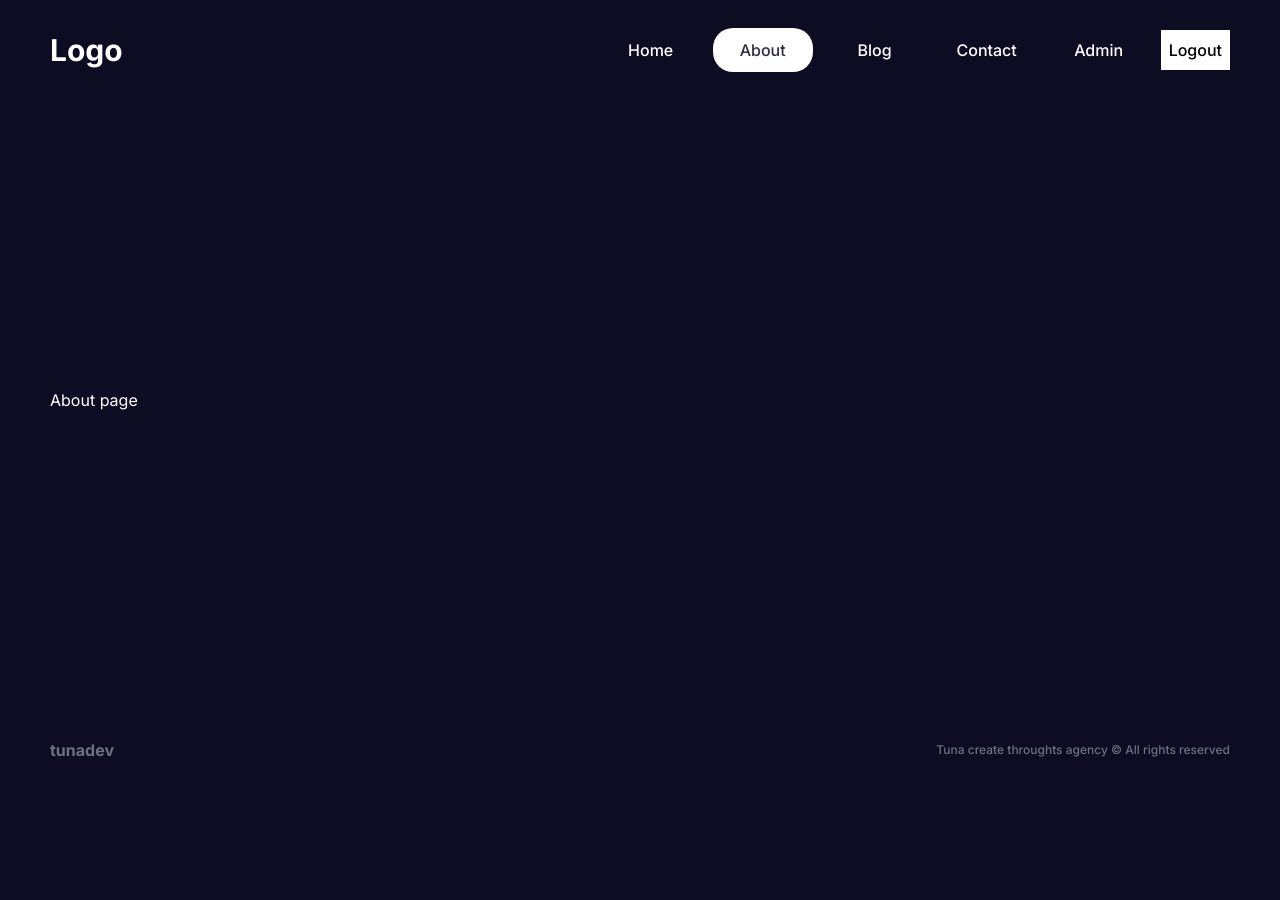
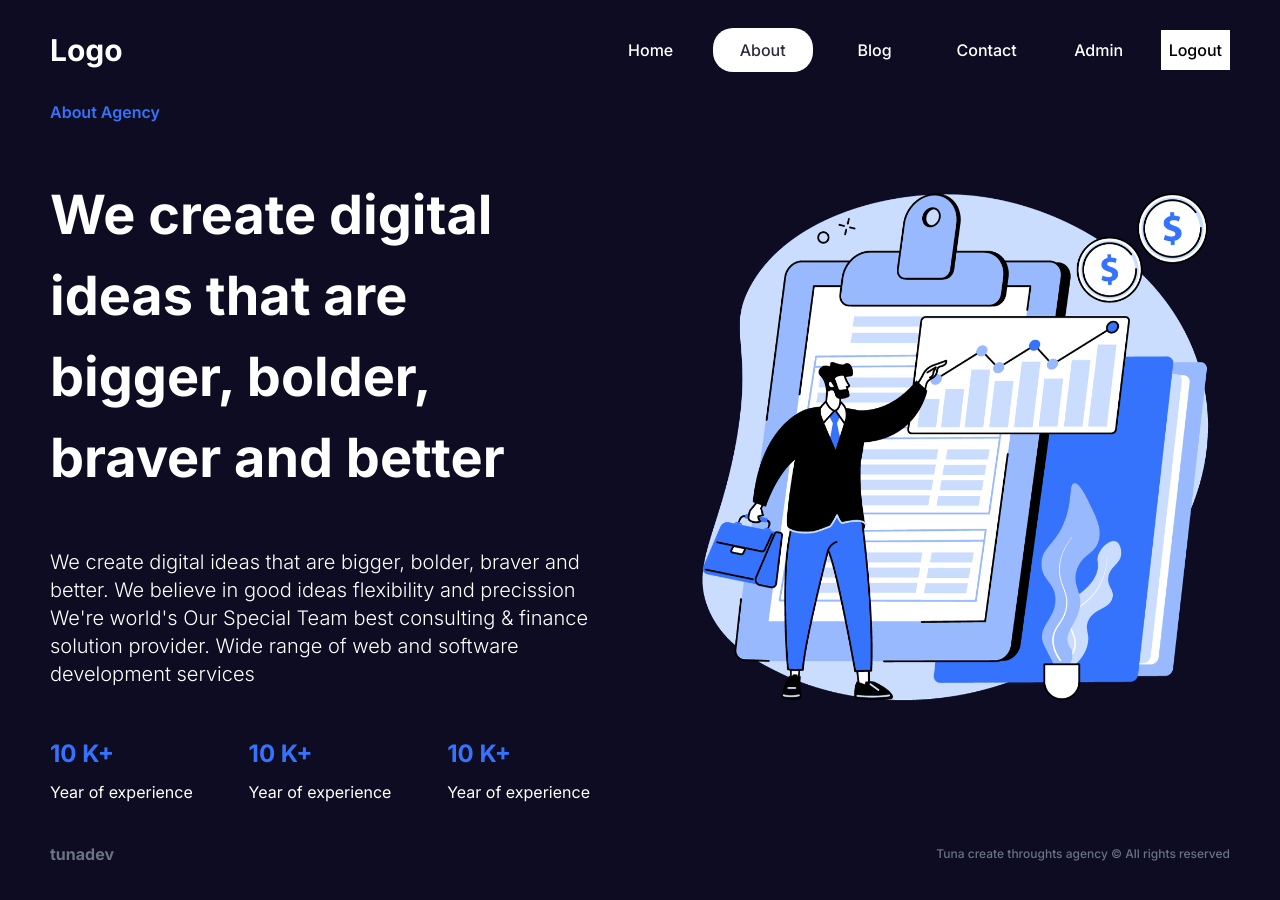
Before and after one commit to iamtun/nextjs-14-starter, a Next.js app: page /about in a window 1280 px wide. Shown: the top 900 px of the page. Before the commit the page ends 800 px from the top, so only its background shows below. Built offline with nearby package versions, Linux system fonts and the light colour scheme.

Commit message:
feat: create about page

```diff
--- a/src/app/about/page.tsx
+++ b/src/app/about/page.tsx
@@ -1,11 +1,44 @@
-import React from 'react'
+import Image from 'next/image';
+import React from 'react';
 
 const AboutPage = () => {
   return (
-    <div>
-      About page
+    <div className="flex gap-[100px]">
+      <div className="flex flex-1 flex-col gap-[50px]">
+        <h2 className="font-semibold text-bg-btn">About Agency</h2>
+        <h1 className="font-bold text-[54px]">
+          We create digital ideas that are bigger, bolder, braver and better
+        </h1>
+        <p className="text-xl font-light">
+          {
+            "We create digital ideas that are bigger, bolder, braver and better. We believe in good ideas flexibility and precission We're world's Our Special Team best consulting & finance solution provider. Wide range of web and software development services"
+          }
+        </p>
+        <div className="flex items-center justify-between">
+          <div className="flex flex-col gap-[10px]">
+            <h1 className="font-bold text-bg-btn text-2xl">10 K+</h1>
+            <p>Year of experience</p>
+          </div>
+          <div className="flex flex-col gap-[10px]">
+            <h1 className="font-bold text-bg-btn text-2xl">10 K+</h1>
+            <p>Year of experience</p>
+          </div>
+          <div className="flex flex-col gap-[10px]">
+            <h1 className="font-bold text-bg-btn text-2xl">10 K+</h1>
+            <p>Year of experience</p>
+          </div>
+        </div>
+      </div>
+      <div className="flex-1 relative">
+        <Image
+          src={'/about.png'}
+          fill
+          alt="about"
+          className='object-contain'
+        />
+      </div>
     </div>
-  )
-}
+  );
+};
 
-export default AboutPage
+export default AboutPage;
--- a/src/app/page.tsx
+++ b/src/app/page.tsx
@@ -15,7 +15,7 @@ const HomePage = () => {
         </p>
         {/* Button group */}
         <div className="">
-          <button className="p-5 min-w-5 cursor-pointer border-none rounded-lg bg-white text-bg-soft-color font-medium mr-2 bg-bg-btn text-white">
+          <button className="p-5 min-w-5 cursor-pointer border-none rounded-lg text-bg-soft-color font-medium mr-2 bg-bg-btn text-white">
             Learn more
           </button>
           <button className="p-5 min-w-5 cursor-pointer border-none rounded-lg bg-white text-bg-soft-color font-medium">
```
